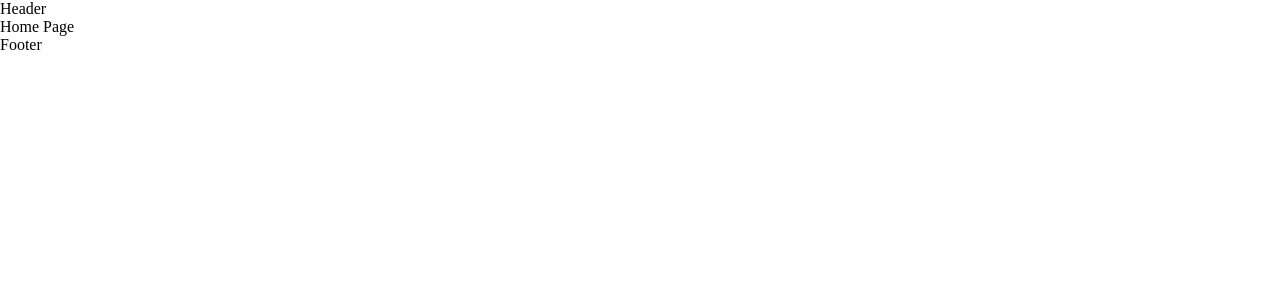
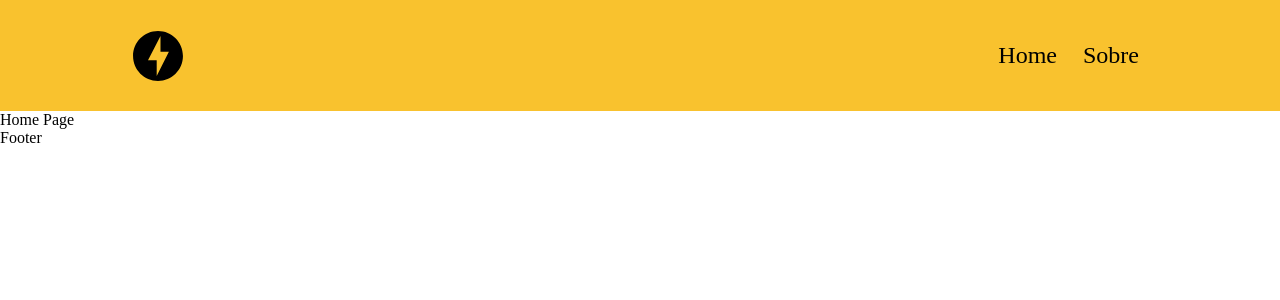
Before and after one commit to vitorthomaz/store-prototype, a React app: page / in a window 1280 px wide. Shown: the top 300 px of the page. Built offline with nearby package versions, Linux system fonts and the light colour scheme.

Commit message:
feat: Added page header

```diff
--- /dev/null
+++ b/src/assets/index.js
@@ -0,0 +1 @@
+export { default as Icon } from './logo';
--- /dev/null
+++ b/src/assets/logo.js
@@ -0,0 +1,12 @@
+import * as React from 'react';
+
+function Logo(props) {
+  return (
+    <svg viewBox="0 0 24 24" width={48} height={48} {...props}>
+      <path d="M0 0h24v24H0z" fill="none" />
+      <path d="M12 2.02c-5.51 0-9.98 4.47-9.98 9.98s4.47 9.98 9.98 9.98 9.98-4.47 9.98-9.98S17.51 2.02 12 2.02zM11.48 20v-6.26H8L13 4v6.26h3.35L11.48 20z" />
+    </svg>
+  );
+}
+
+export default Logo;
--- a/src/components/Greetings/index.css
+++ /dev/null
@@ -1,5 +0,0 @@
-.greetings {
-  display: flex;
-  justify-content: center;
-  align-items: center;
-}
--- a/src/components/Greetings/index.js
+++ /dev/null
@@ -1,6 +0,0 @@
-import './index.css';
-import React from 'react';
-
-const Greetings = () => <div className="greetings">How are you today?</div>;
-
-export default Greetings;
--- a/src/components/Header/index.js
+++ b/src/components/Header/index.js
@@ -1,9 +1,33 @@
 import React from 'react';
+import { useHistory } from 'react-router-dom';
 
-// import { Container } from './styles';
+import { List as ButtonList, Logo } from '../../components';
 
-function Header() {
-  return <span>Header</span>;
-}
+import { Container, Link } from './styles';
+
+const Header = () => {
+  const history = useHistory();
+  const buttons = [
+    {
+      description: 'Goes to Home Page',
+      text: 'Home',
+      Component: Link,
+      action: () => () => history.push('/')
+    },
+    {
+      description: 'Goes to About Page',
+      text: 'Sobre',
+      Component: Link,
+      action: () => () => history.push('/about')
+    }
+  ];
+
+  return (
+    <Container>
+      <Logo />
+      <ButtonList data={buttons} />
+    </Container>
+  );
+};
 
 export default Header;
--- /dev/null
+++ b/src/components/Header/styles.js
@@ -0,0 +1,25 @@
+import styled from 'styled-components';
+
+export const Container = styled.div`
+  background: ${props => props.theme.colors.yellow};
+
+  padding: 2% 10%;
+
+  display: flex;
+  flex-direction: row;
+  align-items: center;
+  justify-content: space-between;
+`;
+
+export const Link = styled.li`
+  list-style-type: none;
+  cursor: pointer;
+
+  font-size: 1.5em;
+  margin: 0 10px;
+  padding: 3px;
+
+  :hover {
+    font-weight: bold;
+  }
+`;
--- /dev/null
+++ b/src/components/List/index.js
@@ -0,0 +1,22 @@
+import React from 'react';
+import propTypes from 'prop-types';
+
+import { Container } from './styles';
+
+const List = ({ data }) => {
+  return (
+    <Container>
+      {data.map(({ description, text, Component, action }) => (
+        <Component key={description} onClick={action()}>
+          {text}
+        </Component>
+      ))}
+    </Container>
+  );
+};
+
+List.propTypes = {
+  data: propTypes.array.isRequired
+};
+
+export default List;
--- /dev/null
+++ b/src/components/List/styles.js
@@ -0,0 +1,8 @@
+import styled from 'styled-components';
+
+export const Container = styled.div`
+  display: flex;
+  flex-direction: row;
+  align-items: center;
+  justify-content: center;
+`;
--- /dev/null
+++ b/src/components/Logo/index.js
@@ -0,0 +1,17 @@
+import React from 'react';
+
+import { Container, Text } from './styles';
+
+import { Icon } from '../../assets';
+const size = '60';
+
+const Logo = () => {
+  return (
+    <Container>
+      <Icon width={size} height={size} />
+      {/* <Text>The Digital Store</Text> */}
+    </Container>
+  );
+};
+
+export default Logo;
--- /dev/null
+++ b/src/components/Logo/styles.js
@@ -0,0 +1,12 @@
+import styled from 'styled-components';
+
+export const Container = styled.div`
+  display: flex;
+  flex-direction: column;
+  align-items: center;
+  justify-content: center;
+`;
+
+export const Text = styled.h2`
+  margin: 3px;
+`;
--- a/src/components/index.js
+++ b/src/components/index.js
@@ -1,4 +1,5 @@
-export { default as Greetings } from './Greetings';
 export { default as Header } from './Header';
 export { default as Footer } from './Footer';
+export { default as List } from './List';
+export { default as Logo } from './Logo';
 export { default as ErrorBoundary } from './ErrorBoundary';
```
